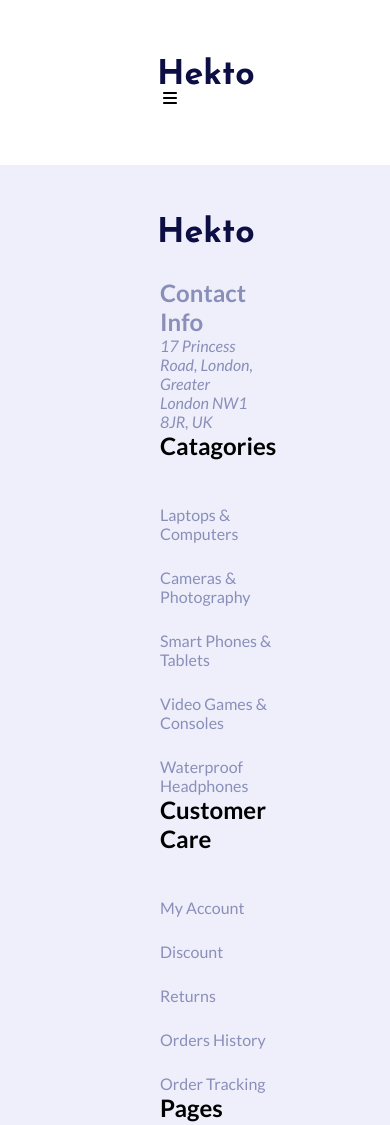
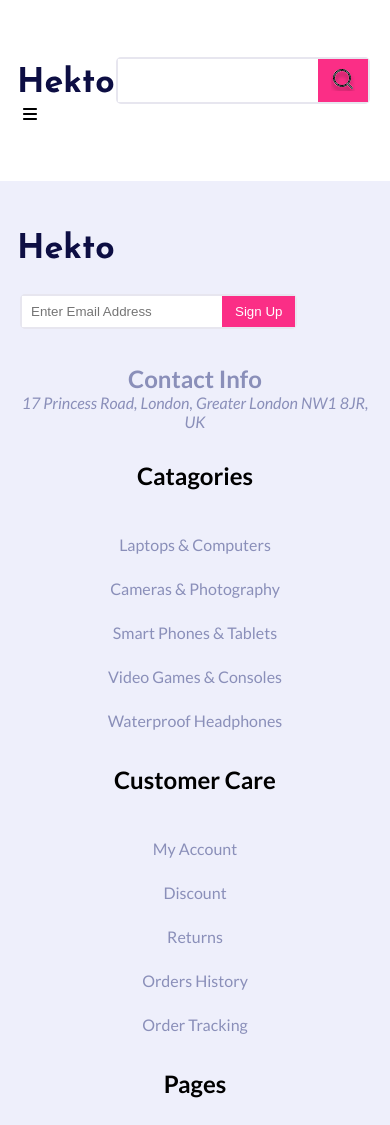
Before and after one commit to HanaFYasin/hekto15, a plain HTML site: page index.html in a window 390 px wide. Shown: the top 1125 px of the page. Drawn offline with Linux system fonts and the light colour scheme.

Commit message:
fix footer responsive issues

```diff
--- a/assets/base.css
+++ b/assets/base.css
@@ -46,6 +46,24 @@ ul{
     margin: auto;
 }
 
+@media screen and (max-width:1400px){
+    .container{
+        width: calc(100% - 200px);
+    }
+}
+
+@media screen and (max-width:990px){
+    .container{
+        width: calc(100% - 100px);
+    }
+}
+
+@media screen and (max-width:570px){
+    .container{
+        width: calc(100% - 40px);
+    }
+}
+
 .text-white{
     color: #fff;
 }
--- a/assets/main.css
+++ b/assets/main.css
@@ -26,6 +26,8 @@ body{
 
 .search form{
     border: 2px solid #E7E6EF;
+    border-radius: 5px;
+    display: flex;
 }
 
 .search input{
@@ -45,7 +47,8 @@ body{
 
 
 @media screen and (max-width:1200px) {
-    .list,.search{
+    .list,
+    .header.search{
         display: none;
     }
     .bar{
@@ -58,19 +61,49 @@ body{
     background-color: #EEEFFB;
     padding: 50px 0;
 }
+
+.footer .row{
+    gap: 30px;
+}
+
 .footer a,.address-info{
     color: #8A8FB9;
-}
-
-.footer-item{
-    gap: 45px;
 }
 
 .footer .left-side{
     gap: 35px;
     align-items: flex-start;
+    width:calc((100% - 30px)/2);
 }
 
 .footer .right-side{
     width: 60%;
+    width:calc((100% - 30px)/2);
 }
+
+.footer .right-side .row{
+    gap: 35px;
+    align-items: flex-start;
+}
+
+
+.footer-item{
+    gap: 45px;
+    width: calc((100% - 70px) / 3);
+}
+
+@media screen and (max-width:990px) {
+    .footer .left-side, .footer .right-side {
+        width: 100%;
+    }
+}
+
+@media screen and (max-width:570px) {
+    .footer{
+        text-align: center;
+    }
+    .footer-item{
+        width: 100%;
+    }
+
+}
```
